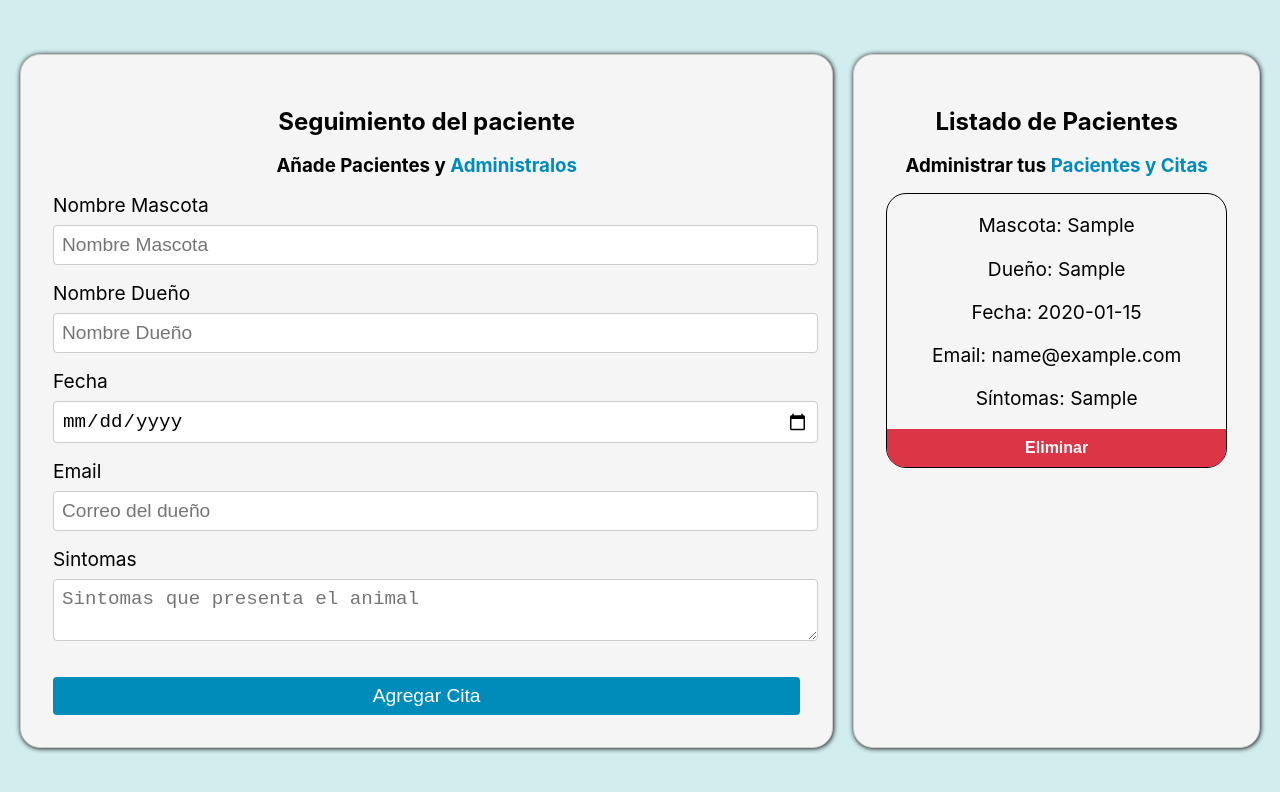
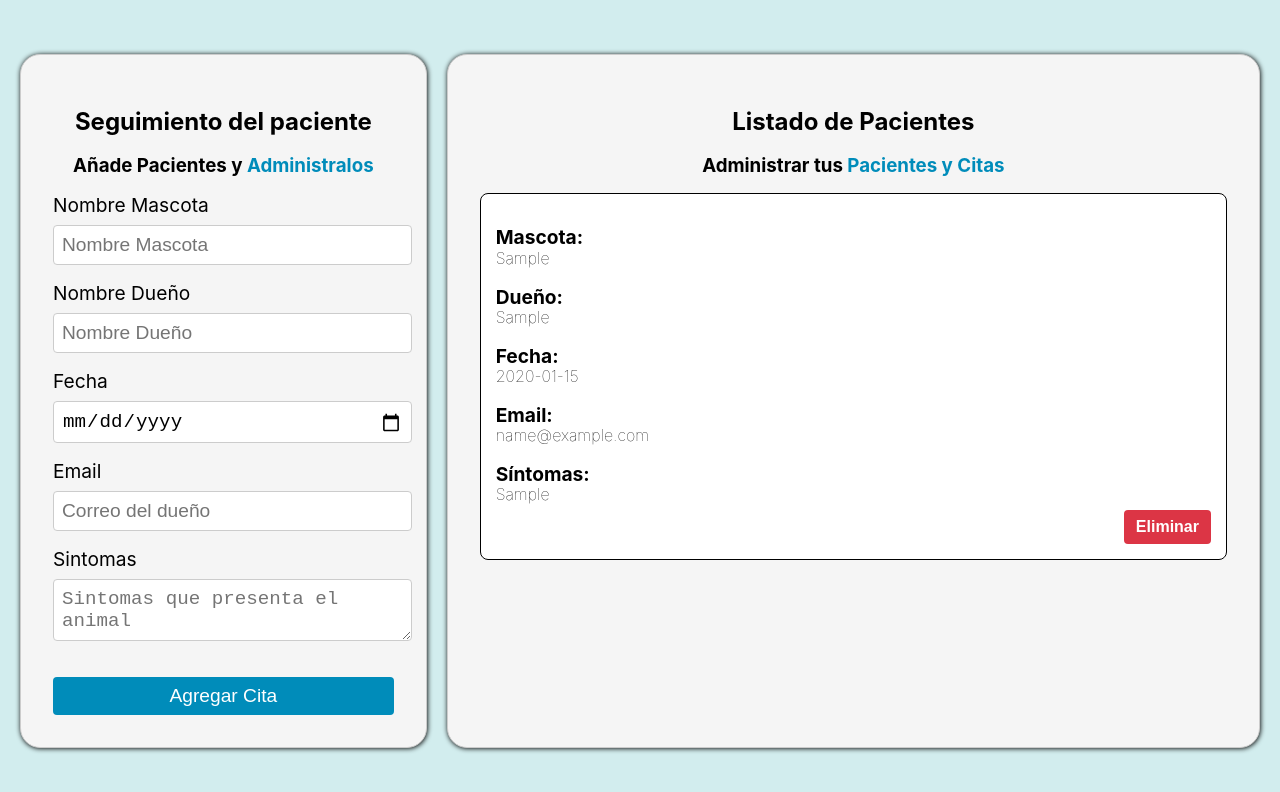
Before and after one commit to amarmor878/Purrfect-Planner, a React (Create React App) app: page / in a window 1280 px wide. Both pictures are taken after typing "Sample", "Sample", "2020-01-15", "name@example.com", "Sample" into the empty fields and a click on the button "Agregar Cita". Shown: the part 107-899 px from the top of the page. Built offline with nearby package versions, Linux system fonts and the light colour scheme; the HTML template or start-up script is replaced by a standard one.

Commit message:
estetica y funcionalidad

```diff
--- a/src/App.js
+++ b/src/App.js
@@ -6,12 +6,14 @@ import LogoContainer from './Estilos/LogoContainerStyled';
 
 const Container = styled.div`
   display: grid;
-  grid-template-columns: 2fr 1fr;
+  grid-template-columns: 1fr 2fr;
   grid-gap: 20px;
   margin: 20px;
 
-  @media (max-width: 768px) {
+  @media (max-width: 1135px) {
     grid-template-columns: 1fr;
+    // Cambia esta línea
+    grid-auto-rows: minmax(100px, auto);
   }
 `;
 
@@ -54,7 +56,7 @@ export default function App() {
     <div>
       <header>
         <LogoContainer>
-          <img src="https://img.icons8.com/cotton/64/null/cat--v2.png" alt='Gato gris'/>
+          <img src="https://img.icons8.com/cotton/64/null/cat--v2.png" alt='Gato gris' />
           <h1>Purrfect Planner</h1>
         </LogoContainer>
       </header>
--- a/src/Componentes/Cita.jsx
+++ b/src/Componentes/Cita.jsx
@@ -1,15 +1,22 @@
 import React from 'react';
-import { CitaContenedor, Campo, BotonEliminar } from '../Estilos/CitaStyled'
+import { CitaContenedor, ContenedorInformacion, Campo, ValorCampo, BotonEliminar } from '../Estilos/CitaStyled'
 
 const Cita = ({ cita, eliminarCita }) => {
     return (
         <CitaContenedor>
-            <Campo>Mascota: <span>{cita.mascota}</span></Campo>
-            <Campo>Dueño: <span>{cita.duenio}</span></Campo>
-            <Campo>Fecha: <span>{cita.fecha}</span></Campo>
-            <Campo>Email: <span>{cita.mail}</span></Campo>
-            <Campo>Síntomas: <span>{cita.sintomas}</span></Campo>
-            <Campo><BotonEliminar onClick={() => eliminarCita(cita.id)}>Eliminar</BotonEliminar></Campo>
+            <ContenedorInformacion>
+                <Campo>Mascota: </Campo>
+                <ValorCampo>{cita.mascota}</ValorCampo>
+                <Campo>Dueño: </Campo>
+                <ValorCampo>{cita.duenio}</ValorCampo>
+                <Campo>Fecha: </Campo>
+                <ValorCampo>{cita.fecha}</ValorCampo>
+                <Campo>Email: </Campo>
+                <ValorCampo>{cita.mail}</ValorCampo>
+                <Campo>Síntomas: </Campo>
+                <ValorCampo>{cita.sintomas}</ValorCampo>
+            </ContenedorInformacion>
+            <BotonEliminar onClick={() => eliminarCita(cita.id)}>Eliminar</BotonEliminar>
         </CitaContenedor>
     );
 };
--- a/src/Estilos/CitaStyled.jsx
+++ b/src/Estilos/CitaStyled.jsx
@@ -2,17 +2,41 @@ import styled from 'styled-components';
 
 export const CitaContenedor = styled.div`
   border: 1px solid black;
-  border-radius: 20px;
+  border-radius: 8px;
   margin-bottom: 10px;
+  padding: 15px; /* cambia aquí el valor de padding */
+  background-color: #fff;
+  display: flex;
+  flex-direction: column;
+  justify-content: space-between;
+`;
+
+export const ContenedorInformacion = styled.div`
+  display: flex;
+  flex-direction: column;
+  align-items: flex-start;
+  justify-content: space-around;
 `;
 
 export const Campo = styled.p`
-  font-size: 1.2rem;
+  font-size: 1.2rem; /* cambia aquí el valor de font-size */
   margin-bottom: 0;
+  font-weight: bold;
+  max-width: 90%;
+  overflow: hidden;
+  text-overflow: ellipsis;
+  white-space: nowrap;
+  line-height: 1.2rem; /* cambia aquí el valor de line-height */
 `;
 
 export const ValorCampo = styled.span`
-  font-size: 1.1rem;
+  font-size: 1rem; /* cambia aquí el valor de font-size */
+  font-weight: lighter;
+  max-width: 90%;
+  overflow: hidden;
+  text-overflow: ellipsis;
+  white-space: nowrap;
+  line-height: 1.3rem; /* cambia aquí el valor de line-height */
 `;
 
 export const BotonEliminar = styled.button`
@@ -20,12 +44,12 @@ export const BotonEliminar = styled.button`
   background-color: #dc3545;
   border: none;
   color: #fff;
-  font-size: 16px;
-  padding: 10px;
-  width: 100%;
-  transition: background-color .3s ease;
-  border-radius: 0px 0px 18px 18px;
+  font-size: 1rem;
+  padding: 8px 12px;
+  align-self: flex-end;
+  border-radius: 4px;
   cursor: pointer;
+  margin-top: 5px;
 
   &:hover {
     background-color: #c82333;
```
